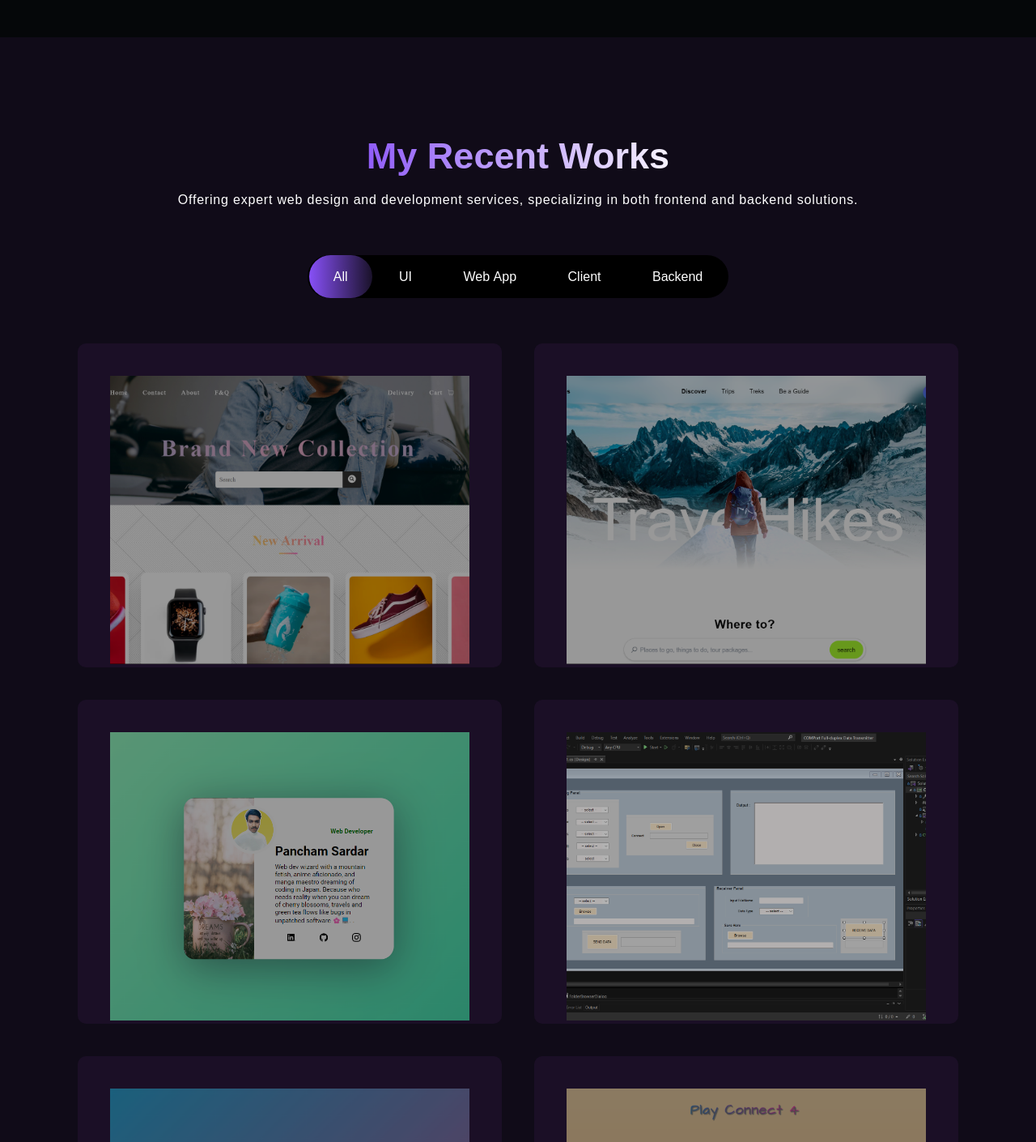
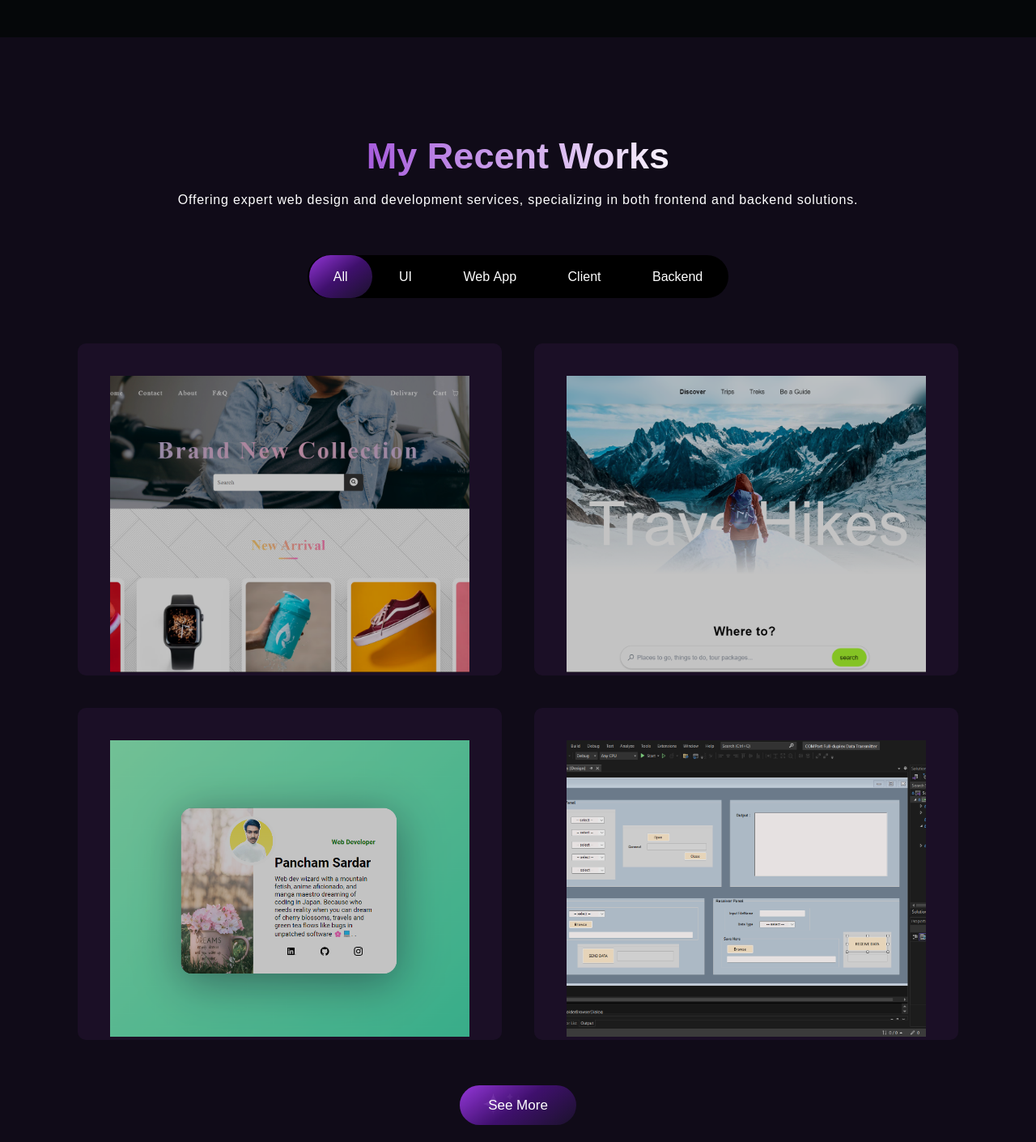
Before and after one commit to Panchammmm/My-Portfolio, a React (Vite) app: page / in a window 1280 px wide. Shown: the part 1330-2740 px from the top of the page at 81% size. Built offline with nearby package versions, Linux system fonts and the light colour scheme.

Commit message:
color-pallet+seeMore-button

```diff
--- a/src/Components/NavBar/Nav.jsx
+++ b/src/Components/NavBar/Nav.jsx
@@ -53,7 +53,7 @@ export default function Nav() {
 
                 <div className="inline-flex items-center space-x-2">
 
-                    <div className="text-[#8359c6] flex tracking-wider items-center cursor-pointer text-3xl font-[500]">
+                    <div className="text-[#be62ff] flex tracking-wider items-center cursor-pointer text-3xl font-[500]">
                         {"Portfolio.".split("").map((char, index) => (
                             <span key={index} className="transition-all duration-100 ease-in-out transform hover:text-white hover:-translate-y-2">
                                 {char}
--- a/src/Home-Page/My-Service/service.css
+++ b/src/Home-Page/My-Service/service.css
@@ -1,5 +1,5 @@
 .my-service {
-    background: linear-gradient(to right, #8750f7 30%, #ffffff 70%);
+    background: linear-gradient(to right, #bb5dfed7 30%, #ffffff 70%);
     -webkit-background-clip: text;
     -webkit-text-fill-color: transparent;
 }
@@ -57,5 +57,5 @@
 }
 
 .glass:hover::before {
-    background: #8750f7;
+    background: #bb5dfed7;
 }
--- /dev/null
+++ b/src/Home-Page/Recent-work/Button/RevealBtn.jsx
@@ -0,0 +1,43 @@
+import React from 'react';
+import './revealBtn.css';
+
+const StarSVG = () => (
+    <svg
+        xmlns="http://www.w3.org/2000/svg"
+        xmlSpace="preserve"
+        version="1.1"
+        style={{
+            shapeRendering: 'geometricPrecision',
+            textRendering: 'geometricPrecision',
+            imageRendering: 'optimizeQuality',
+            fillRule: 'evenodd',
+            clipRule: 'evenodd',
+        }}
+        viewBox="0 0 784.11 815.53"
+        xmlnsXlink="http://www.w3.org/1999/xlink"
+    >
+        <defs></defs>
+        <g id="Layer_x0020_1">
+            <metadata id="CorelCorpID_0Corel-Layer"></metadata>
+            <path
+                className="fil0"
+                d="M392.05 0c-20.9,210.08 -184.06,378.41 -392.05,407.78 207.96,29.37 371.12,197.68 392.05,407.74 20.93,-210.06 184.09,-378.37 392.05,-407.74 -207.98,-29.38 -371.16,-197.69 -392.06,-407.78z"
+            ></path>
+        </g>
+    </svg>
+);
+
+const RevealBtn = ({ btnName, onClick }) => (
+    <div className="flex justify-center mt-14">
+        <button className="R-btn" onClick={onClick}>
+            {btnName}
+            {[...Array(5)].map((_, index) => (
+                <div key={index} className={`star-${index + 1}`}>
+                    <StarSVG />
+                </div>
+            ))}
+        </button>
+    </div>
+);
+
+export default RevealBtn;
--- /dev/null
+++ b/src/Home-Page/Recent-work/Button/revealBtn.css
@@ -0,0 +1,148 @@
+.R-btn {
+    position: relative;
+    padding: 12px 35px;
+    background-image: linear-gradient(144deg,#af40ffd7, #3f106d 50%,#1a122a);
+    font-size: 17px;
+    color: #fff;
+    border-radius: 50px;
+    /* box-shadow: 0 0 0 #1b0f26; */
+    transition: all 0.2s ease-in-out;
+    cursor: pointer;
+}
+
+.R-btn:hover {
+    background: linear-gradient(to right, #af40ffd7 0%, #ffffff 100%);
+    -webkit-background-clip: text;
+    -webkit-text-fill-color: transparent;
+    box-shadow: 0 0 25px #400978;
+}
+
+.star-1 {
+    position: absolute;
+    top: 20%;
+    left: 20%;
+    width: 25px;
+    height: auto;
+    filter: drop-shadow(0 0 0 #fffdef);
+    z-index: -5;
+    transition: all 1s cubic-bezier(0.05, 0.83, 0.43, 0.96);
+}
+
+.star-2 {
+    position: absolute;
+    top: 45%;
+    left: 45%;
+    width: 15px;
+    height: auto;
+    filter: drop-shadow(0 0 0 #fffdef);
+    z-index: -5;
+    transition: all 1s cubic-bezier(0, 0.4, 0, 1.01);
+}
+
+.star-3 {
+    position: absolute;
+    top: 40%;
+    left: 40%;
+    width: 5px;
+    height: auto;
+    filter: drop-shadow(0 0 0 #fffdef);
+    z-index: -5;
+    transition: all 1s cubic-bezier(0, 0.4, 0, 1.01);
+}
+
+.star-4 {
+    position: absolute;
+    top: 20%;
+    left: 40%;
+    width: 8px;
+    height: auto;
+    filter: drop-shadow(0 0 0 #fffdef);
+    z-index: -5;
+    transition: all 0.8s cubic-bezier(0, 0.4, 0, 1.01);
+}
+
+.star-5 {
+    position: absolute;
+    top: 25%;
+    left: 45%;
+    width: 15px;
+    height: auto;
+    filter: drop-shadow(0 0 0 #fffdef);
+    z-index: -5;
+    transition: all 0.6s cubic-bezier(0, 0.4, 0, 1.01);
+}
+
+.star-6 {
+    position: absolute;
+    top: 5%;
+    left: 50%;
+    width: 5px;
+    height: auto;
+    filter: drop-shadow(0 0 0 #fffdef);
+    z-index: -5;
+    transition: all 0.8s ease;
+}
+
+.R-btn:hover .star-1 {
+    position: absolute;
+    top: -80%;
+    left: -30%;
+    width: 25px;
+    height: auto;
+    filter: drop-shadow(0 0 10px #fffdef);
+    z-index: 2;
+}
+
+.R-btn:hover .star-2 {
+    position: absolute;
+    top: -25%;
+    left: 10%;
+    width: 15px;
+    height: auto;
+    filter: drop-shadow(0 0 10px #fffdef);
+    z-index: 2;
+}
+
+.R-btn:hover .star-3 {
+    position: absolute;
+    top: 55%;
+    left: 25%;
+    width: 5px;
+    height: auto;
+    filter: drop-shadow(0 0 10px #fffdef);
+    z-index: 2;
+}
+
+.R-btn:hover .star-4 {
+    position: absolute;
+    top: 30%;
+    left: 80%;
+    width: 8px;
+    height: auto;
+    filter: drop-shadow(0 0 10px #fffdef);
+    z-index: 2;
+}
+
+.R-btn:hover .star-5 {
+    position: absolute;
+    top: 25%;
+    left: 115%;
+    width: 15px;
+    height: auto;
+    filter: drop-shadow(0 0 10px #fffdef);
+    z-index: 2;
+}
+
+.R-btn:hover .star-6 {
+    position: absolute;
+    top: 5%;
+    left: 60%;
+    width: 5px;
+    height: auto;
+    filter: drop-shadow(0 0 10px #fffdef);
+    z-index: 2;
+}
+
+.fil0 {
+    fill: #fffdef;
+}
--- a/src/Home-Page/Recent-work/Work.jsx
+++ b/src/Home-Page/Recent-work/Work.jsx
@@ -1,7 +1,7 @@
 import React, { useState, useEffect } from "react";
 import './work.css';
+import RevealBtn from "./Button/RevealBtn";
 
-import Project1 from "../../assets/image1.jpg";
 import Client from "../../assets/project-images/client.png";
 import Calculator from "../../assets/project-images/calculator.png";
 import Game from "../../assets/project-images/game.png";
@@ -48,6 +48,8 @@ const projectsData = {
 const Work = () => {
     const [activeTab, setActiveTab] = useState(0);
     const [lineStyle, setLineStyle] = useState({});
+    const [visibleProjects, setVisibleProjects] = useState(4); // Initialize to 4
+    const [showAllProjects, setShowAllProjects] = useState(false); // State to toggle between see more and see less
 
     useEffect(() => {
         const activeButton = document.querySelector('.tab_btn.active');
@@ -62,12 +64,36 @@ const Work = () => {
 
     const handleTabClick = (index) => {
         setActiveTab(index);
+        // setVisibleProjects(4); // Reset visible projects to 4 when tab changes
+        // setShowAllProjects(false); // Reset to 'See More' state when tab changes
+    };
+
+    const handleSeeMoreClick = () => {
+        if (showAllProjects) {
+            setVisibleProjects(4); // Show only the first 4 projects
+        } else {
+            setVisibleProjects(projectsData[getCurrentTab()].length); // Reveal all projects
+        }
+        setShowAllProjects(!showAllProjects); // Toggle state
     };
 
     const getProjects = (type) => {
-        return projectsData[type].map((project, index) => (
+        const projects = projectsData[type];
+        const visible = projects.slice(0, visibleProjects);
+        return visible.map((project, index) => (
             <Project key={index} {...project} />
         ));
+    };
+
+    const getCurrentTab = () => {
+        switch (activeTab) {
+            case 0: return 'all';
+            case 1: return 'ui';
+            case 2: return 'webApp';
+            case 3: return 'client';
+            case 4: return 'backend';
+            default: return 'all';
+        }
     };
 
     return (
@@ -90,26 +116,31 @@ const Work = () => {
                         <div className="content-box">
                             {getProjects('all')}
                         </div>
+                        <RevealBtn btnName={showAllProjects ? "See Less" : "See More"} onClick={handleSeeMoreClick}/>
                     </div>
                     <div className={`content ${activeTab === 1 ? 'active' : ''}`}>
                         <div className="content-box">
                             {getProjects('ui')}
                         </div>
+                        <RevealBtn btnName={showAllProjects ? "See Less" : "See More"} onClick={handleSeeMoreClick} />
                     </div>
                     <div className={`content ${activeTab === 2 ? 'active' : ''}`}>
                         <div className="content-box">
                             {getProjects('webApp')}
                         </div>
+                        <RevealBtn btnName={showAllProjects ? "See Less" : "See More"} onClick={handleSeeMoreClick} />
                     </div>
                     <div className={`content ${activeTab === 3 ? 'active' : ''}`}>
                         <div className="content-box">
                             {getProjects('client')}
                         </div>
+                        <RevealBtn btnName={showAllProjects ? "See Less" : "See More"} onClick={handleSeeMoreClick} />
                     </div>
                     <div className={`content ${activeTab === 4 ? 'active' : ''}`}>
                         <div className="content-box">
                             {getProjects('backend')}
                         </div>
+                        <RevealBtn btnName={showAllProjects ? "See Less" : "See More"} onClick={handleSeeMoreClick} />
                     </div>
                 </div>
             </div>
@@ -127,7 +158,7 @@ const Project = ({ Imagesrc, Name, Description, URL }) => {
             <img src={Imagesrc} alt="project" className="project-image" />
             <div className="project-about">
                 <div className="pl-5 my-auto">
-                    <h1 className="text-white font-[600] text-2xl tracking-[0.2px] mb-1">{Name}</h1>
+                    <h1 className="text-white font-[600] text-2xl tracking-[0.2px] mb-2">{Name}</h1>
                     <p className="text-[#ffffffc5] tracking-[0.3px]">{Description}</p>
                 </div>
                 <svg xmlns="http://www.w3.org/2000/svg" viewBox="0 0 24 24" fill="white" className="project-icon size-8">
--- a/src/Home-Page/Recent-work/work.css
+++ b/src/Home-Page/Recent-work/work.css
@@ -1,5 +1,5 @@
 .my-work {
-    background: linear-gradient(to right, #8750f7 30%, #ffffff 70%);
+    background: linear-gradient(to right, #bb5dfed7 30%, #ffffff 70%);
     -webkit-background-clip: text;
     -webkit-text-fill-color: transparent;
 }
@@ -30,7 +30,7 @@
     position: absolute;
     border-radius: 50px;
     transition: all 0.3s ease-in-out;
-    background: linear-gradient(to right, #8750f7 0%, #1a122a 100%);
+    background-image: linear-gradient(144deg,#af40ffd7, #3f106d 50%,#1a122a);
 }
 
 .content {
@@ -68,23 +68,23 @@
 }
 
 .project-image {
-    width: 610px;
-    height: 400px;
+    width: 620px;
+    height: 410px;
     object-fit: cover;
     padding: 40px 40px 4px 40px;
-    filter: brightness(0.7);
+    filter: brightness(0.9);
 }
 
 .project-about {
     transform: translateX(-50%);
     margin-right: 10%;
     width: 92%;
-    height: 110px;
+    height: 120px;
     bottom: 0px;
     left: 50%;
     position: absolute;
     display: flex;
-    background: linear-gradient(to right, #8750f7, #1a122a);
+    background-image: linear-gradient(130deg,#ac3dfbea, #3e106d 50%,#1a122aec);
     border-radius: 10px;
     z-index: 9;
     opacity: 0;
--- a/src/index.css
+++ b/src/index.css
@@ -28,7 +28,7 @@ body {
 }
 
 ::-webkit-scrollbar-thumb {
-  background: #8750f7;
+  background: #bb5dfed7;
   border-radius: 10px;
   -webkit-box-shadow: 0px 0px 0px rgba(0, 0, 0, 0.75);
 }
@@ -47,7 +47,7 @@ body {
   position: absolute;
   width: 0%;
   height: 2.5px;
-  background: linear-gradient(to right, #792df3, #050709);
+  background: linear-gradient(to right, #b751ffd7, #26073bd7);
   transition-timing-function: cubic-bezier(0.25, 0.8, 0.25, 1);
   transition-duration: 400ms;
   transition-property: width, left;
@@ -177,10 +177,7 @@ body {
   font-size: 15px;
   color: #ffffff;
   background-size: 200%;
-  background-image: linear-gradient(to right,
-      #8750f7 0%,
-      #251344 51%,
-      #8750f7 100%);
+  background-image: linear-gradient(to right, #b751ffd7 0%, #000000d9 51%, #bb5dfed7 100%);
   border-radius: 30px;
   padding: 8px 20px;
   transition: 0.5s;
@@ -226,7 +223,7 @@ body {
 .button:hover {
   width: 120px;
   border-radius: 50px;
-  background: linear-gradient(to right, #8750f7 0%, #2a1454 100%);
+  background-image: linear-gradient(to right, #bb5dfed7, #3f106d 50%, #1a122a);
   align-items: center;
   transition-duration: 0.3s;
 }
```
Also changed, not shown: src/Home-Page/Hero-Section/Dp.jsx (+4 -4 lines), src/Home-Page/Hero-Section/dp.css (+4 -4 lines).
